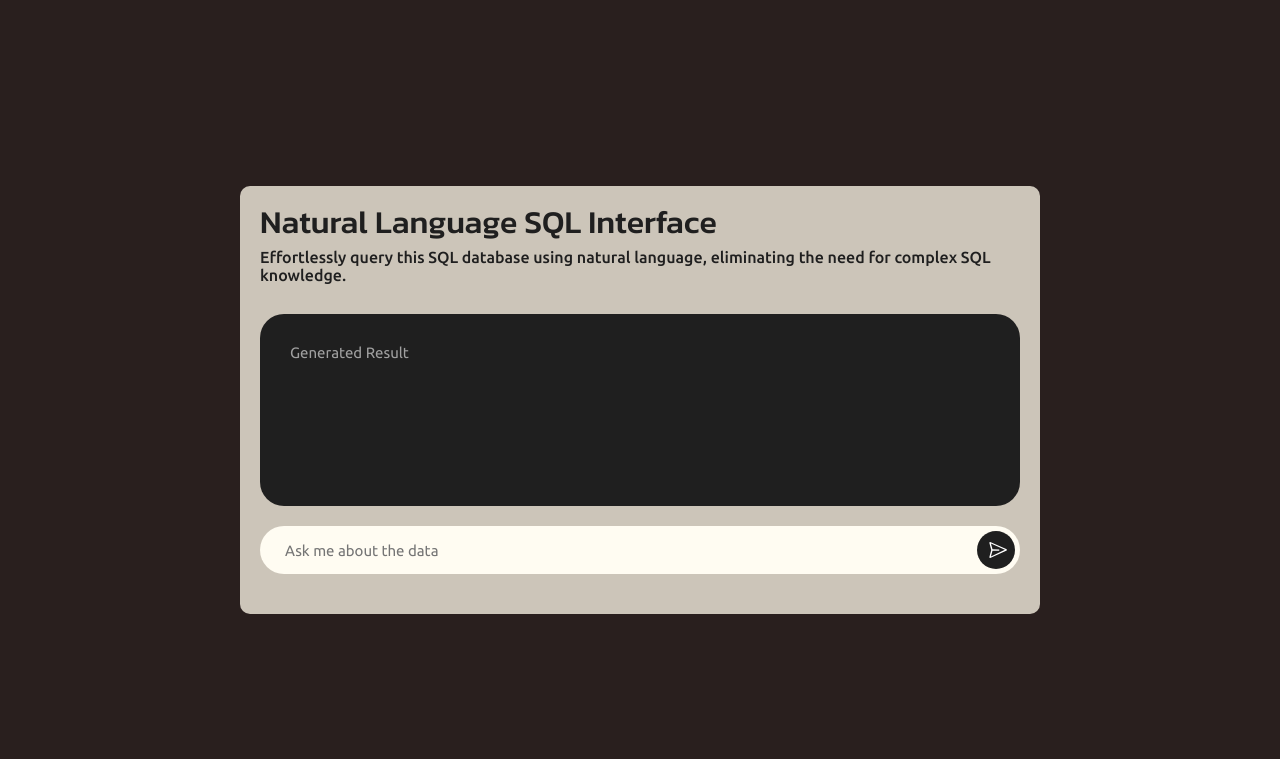
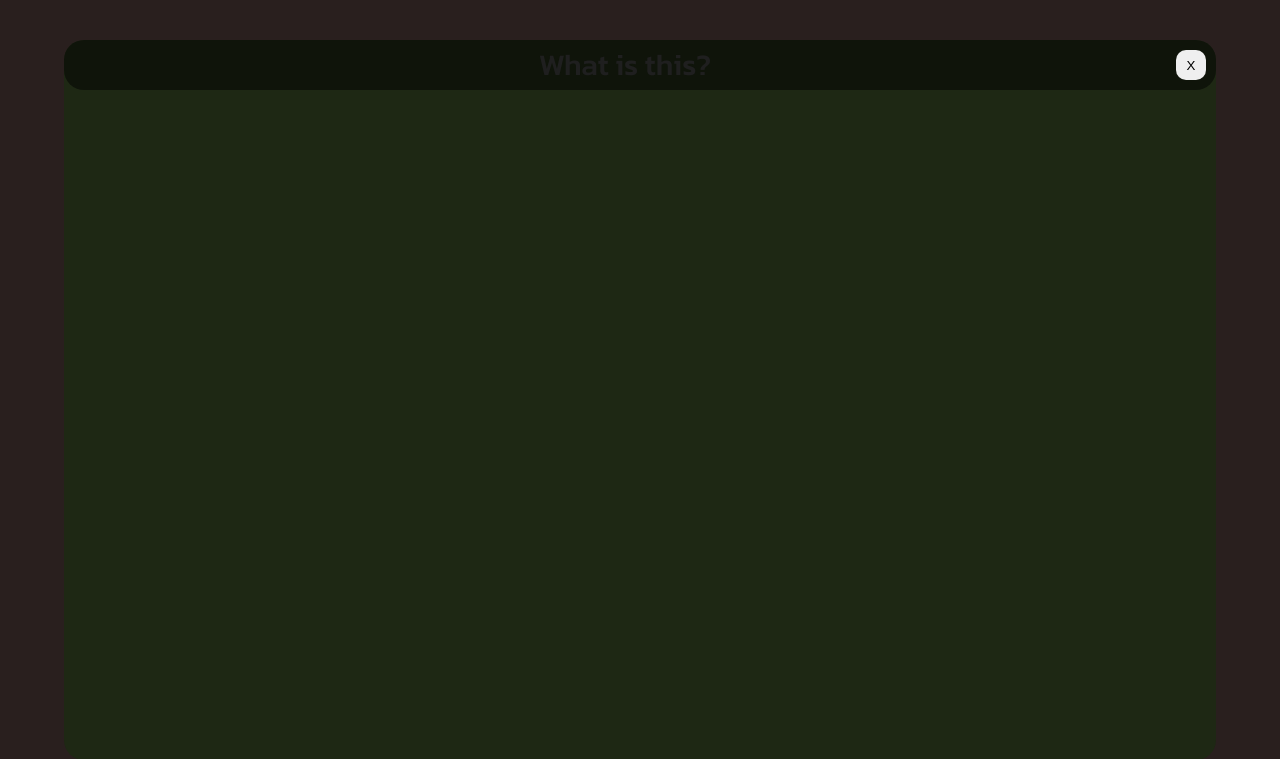
Before and after one commit to mjorrico/webapp, a Flask app: page / in a window 1280 px wide. Shown: the top 759 px of the page. Run offline with Flask 3, Linux system fonts and the light colour scheme; some libraries are stand-ins or nearby versions.

Commit message:
adding modals

```diff
--- a/natural_sql/static/config/bookstore_schema_temp.txt
+++ b/natural_sql/static/config/bookstore_schema_temp.txt
@@ -1,5 +1,3 @@
-You are an expert SQL Query Engineer, specializing in converting natural language requests into highly optimized SQL queries. Using the provided database schema in JSON format, your task is to accurately translate the user's query into an efficient SQL statement.
-
 -- Table: books
 CREATE TABLE books (
     book_id INT NOT NULL AUTO_INCREMENT PRIMARY KEY,
--- /dev/null
+++ b/natural_sql/static/scripts/modal.js
@@ -0,0 +1,32 @@
+const modal = document.querySelector("dialog.modal");
+const innerDiv = document.querySelector("dialog.modal > .modal-wrapper");
+const clearChatBtn = document.querySelector("#output-title>button");
+const goBackBtn = document.querySelector(".modal #go-back-button");
+const confirmDeleteBtn = document.querySelector(".modal button#delete-button");
+const displayField = document.querySelector("#card-output");
+
+clearChatBtn.addEventListener("click", () => {
+  modal.showModal();
+});
+
+goBackBtn.addEventListener("click", () => {
+  modal.close();
+});
+
+modal.addEventListener("click", () => {
+  modal.close();
+});
+
+innerDiv.addEventListener("click", (e) => {
+    e.stopPropagation();
+});
+
+confirmDeleteBtn.addEventListener("click", () => {
+    localStorage.setItem("localArray", JSON.stringify([]));
+    displayField.innerHTML = ``;
+    modal.close();
+});
+
+document.addEventListener("click", (e) => {
+  console.log(e.target);
+});
--- /dev/null
+++ b/natural_sql/static/styles/explanation.css
@@ -0,0 +1,50 @@
+#help-dialog {
+  border: 0 solid black;
+  width: fit-content;
+  /* box-shadow: 0 0 8px rgba(0, 0, 0, 1); */
+
+  background-color: rgba(0, 0, 0, 0);
+
+  top: 50%;
+  left: 50%;
+  -webkit-transform: translateX(-50%) translateY(-50%);
+  -moz-transform: translateX(-50%) translateY(-50%);
+  -ms-transform: translateX(-50%) translateY(-50%);
+  transform: translateX(-50%) translateY(-50%);
+}
+
+.help-dialog-wrapper {
+  width: 90svw;
+  height: 90svh;
+  background-color: rgba(30, 40, 20, 1);
+  border-radius: 20px;
+}
+
+.help-dialog-wrapper > .head {
+  display: flex;
+  justify-content: space-between;
+  align-items: center;
+  padding: 10px;
+  background-color: rgba(0, 0, 0, 0.5);
+  border-radius: inherit;
+}
+
+.help-dialog-wrapper > .head > .title {
+  flex: 1;
+  padding: 0 auto;
+  text-align: center;
+
+  font-family: "Kanit", sans-serif;
+  font-weight: 500;
+  font-style: normal;
+  line-height: 1;
+  font-size: 30px;
+  color: #1f1f1f;
+}
+
+.help-dialog-wrapper > .head > button {
+  height: 30px;
+  aspect-ratio: 1;
+  border-radius: 10px;
+  border: 0 solid black;
+}
--- a/natural_sql/static/styles/home.css
+++ b/natural_sql/static/styles/home.css
@@ -15,7 +15,7 @@ body {
 
 #main-card {
   padding: 20px;
-  margin: 10px auto;
+  margin: 10px;
   background-color: #ccc5b9;
   max-width: 800px;
 
@@ -35,6 +35,22 @@ body {
   color: #1f1f1f;
 }
 
+#card-header > .title > button.info {
+  height: 100%;
+  font-family: inherit;
+  font-size: 50%;
+  padding: 1px 10px ;
+  display: inline;
+  vertical-align: middle;
+
+  border: 0 solid black;
+  border-radius: 7px;
+  box-shadow: inset 0 0 10px black; /* Inner shadow */
+
+  background-color: #2F2F2F;
+  color: rgba(255, 255, 255, .9);
+}
+
 #card-header > .text {
   font-family: "Ubuntu", sans-serif;
   font-weight: 500;
@@ -47,10 +63,9 @@ body {
 #output-wrapper {
   background-color: #1f1f1f;
   border-radius: 24px;
-  height: fit-content;
 
   margin-bottom: 20px;
-  padding: 30px;
+  padding: 20px;
   width: 100%;
 }
 
@@ -61,6 +76,30 @@ body {
   font-size: 15px;
   color: #a0a0a0;
   padding-bottom: 15px;
+
+  display: flex;
+  justify-content: space-between;
+  align-items: center;
+}
+
+#output-title button {
+  padding: 5px 10px;
+  margin-right: 10px;
+  border: 1px solid gray;
+  border-radius: 50px;
+  background-color: rgba(255, 255, 255, 0.9);
+  color: #202020;
+
+  font-family: inherit;
+  font-weight: 600;
+  font-style: inherit;
+  font-size: inherit;
+}
+
+#output-title button:hover,
+#output-title button:active {
+  background-color: rgba(255, 255, 255, 0);
+  color: rgba(255, 255, 255, 0.9);
 }
 
 #card-output {
@@ -80,6 +119,14 @@ body {
   justify-content: start;
   gap: 10px;
   align-items: center;
+  padding-right: 5px;
+
+  height: auto;
+  max-height: 40svh;
+  overflow-y: auto;
+
+  scrollbar-width: initial;
+  scrollbar-color: rgba(0, 0, 0, 0.7) #202020;
 }
 
 #card-output > .user_message {
@@ -87,7 +134,7 @@ body {
   max-width: 70%;
   background-color: rgba(0, 0, 0, 0.5);
   margin-left: auto;
-  padding: 15px;
+  padding: 15px 15px 10px;
   border-radius: 10px;
   text-wrap: wrap;
 }
--- a/natural_sql/static/styles/markdown.css
+++ b/natural_sql/static/styles/markdown.css
@@ -35,23 +35,23 @@
 }
 
 .markdown h1 {
-  padding-bottom: 20px;
+  padding: 20px 0 16px;
 }
 
 .markdown h2 {
-  padding-bottom: 18px;
+  padding: 18px 0 15px;
 }
 
 .markdown h3 {
-  padding-bottom: 15px;
+  padding: 15px 0 12px;
 }
 
 .markdown h4 {
-  padding-bottom: 12px;
+  padding: 12px 0 10px;
 }
 
 .markdown h5 {
-  padding-bottom: 10px;
+  padding: 10px 0 8px;
 }
 
 .markdown ol,
@@ -144,8 +144,13 @@
   overflow-x: auto;
 }
 
+.markdown pre {
+    height: fit-content;
+}
+
 .markdown pre > code {
   background-color: rgba(0, 0, 0, 0);
+  height: fit-content;
 }
 
 .hljs.language-css .hljs-selector-tag {
--- a/natural_sql/templates/home.html
+++ b/natural_sql/templates/home.html
@@ -14,6 +14,8 @@
 
     <link rel="stylesheet" href="../static/styles/home.css" />
     <link rel="stylesheet" href="../static//styles/markdown.css" />
+    <link rel="stylesheet" href="../static/styles/modal.css" />
+    <link rel="stylesheet" href="../static/styles/explanation.css" />
     <link rel="preconnect" href="https://fonts.googleapis.com" />
     <link rel="preconnect" href="https://fonts.gstatic.com" crossorigin />
     <link
@@ -33,7 +35,9 @@
   <body>
     <div id="main-card">
       <div id="card-header">
-        <h1 class="title">Natural Language SQL Interface</h1>
+        <h1 class="title">
+          Natural Language SQL Interface <button class="info">?</button>
+        </h1>
         <p class="text">
           Effortlessly query this SQL database using natural language,
           eliminating the need for complex SQL knowledge.
@@ -41,7 +45,7 @@
       </div>
 
       <div id="output-wrapper">
-        <div id="output-title">Generated Result</div>
+        <div id="output-title">Generated Result<button>Clear Chat</button></div>
         <div id="card-output"></div>
       </div>
 
@@ -84,7 +88,32 @@
       </div>
     </div>
 
+    <dialog class="modal" id="modal">
+      <div class="modal-wrapper">
+        <h1 class="title">You sure?</h1>
+        <p>You're about to delete your whole conversation.</p>
+        <div class="button-div">
+          <button id="go-back-button">Go Back</button>
+          <button id="delete-button">Delete</button>
+        </div>
+      </div>
+    </dialog>
+
+    <dialog id="help-dialog" open>
+      <div class="help-dialog-wrapper">
+        <div class="head">
+          <div class="title">What is this?</div>
+          <button>X</button>
+        </div>
+
+        <div class="explaination">
+          <div></div>
+        </div>
+      </div>
+    </dialog>
+
     <script src="../static/scripts/textarea.js" type="module"></script>
     <script src="../static/scripts/bundle.js"></script>
+    <script src="../static/scripts/modal.js"></script>
   </body>
 </html>
--- a/package.json
+++ b/package.json
@@ -2,7 +2,8 @@
   "dependencies": {
     "highlight.js": "^11.10.0",
     "marked": "^14.1.1",
-    "marked-highlight": "^2.1.4"
+    "marked-highlight": "^2.1.4",
+    "sql-formatter": "^15.4.1"
   },
   "devDependencies": {
     "webpack": "^5.94.0",
```
Also changed, not shown: natural_sql/static/config/bookstore_schema.txt (+69 -1 lines), natural_sql/static/scripts/submit.js (+18 -11 lines), natural_sql/static/styles/modal.css (added, +85 -0 lines), natural_sql/static/asset/bookstore.png (added), package-lock.json.
